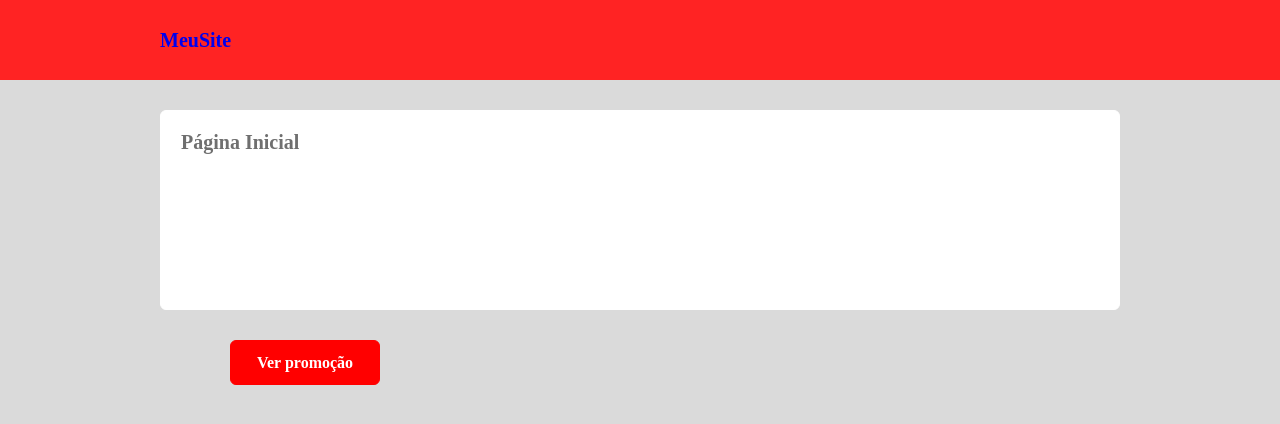
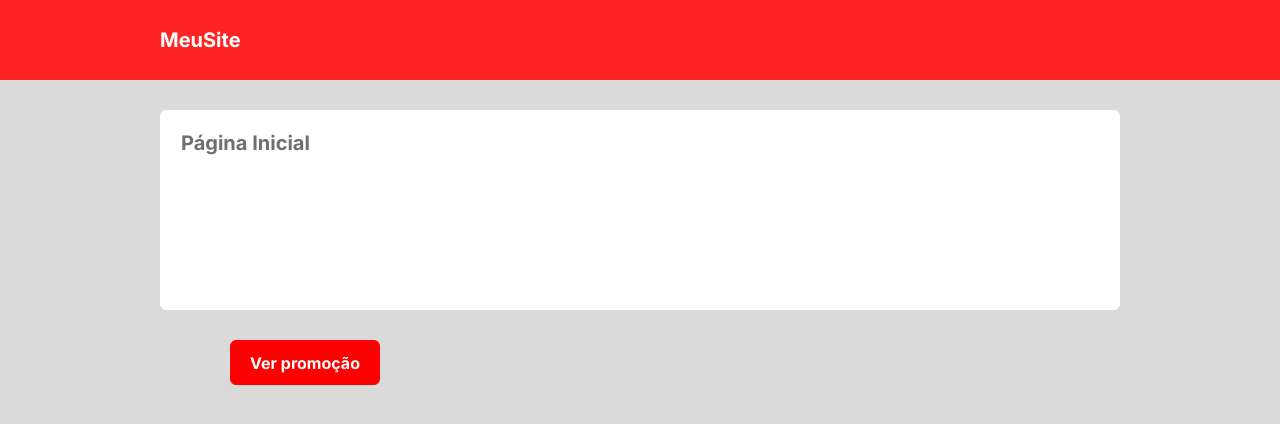
Before and after one commit to Caelest1s/routes-manipulation, a React (Vite) app: page / in a window 1280 px wide. Shown: the top 424 px of the page. Built offline with nearby package versions, Linux system fonts and the light colour scheme.

Commit message:
Font-family

```diff
--- a/src/index.css
+++ b/src/index.css
@@ -1,3 +1,6 @@
+@import url('https://fonts.googleapis.com/css2?family=Inter&display=swap');
+@import url('https://fonts.googleapis.com/css2?family=Inter:wght@700&display=swap');
+
 :root {
 
     /* GLOBAL CONFIG */
@@ -17,6 +20,7 @@
     padding: 0;
     margin: 0;
     box-sizing: border-box;
+    font-family: "Inter";
 }
 
 header {
@@ -40,6 +44,7 @@
     align-items: center;
 }
 
-a {
+a, a:hover {
     text-decoration: none;
+    color: unset;
 }
```
